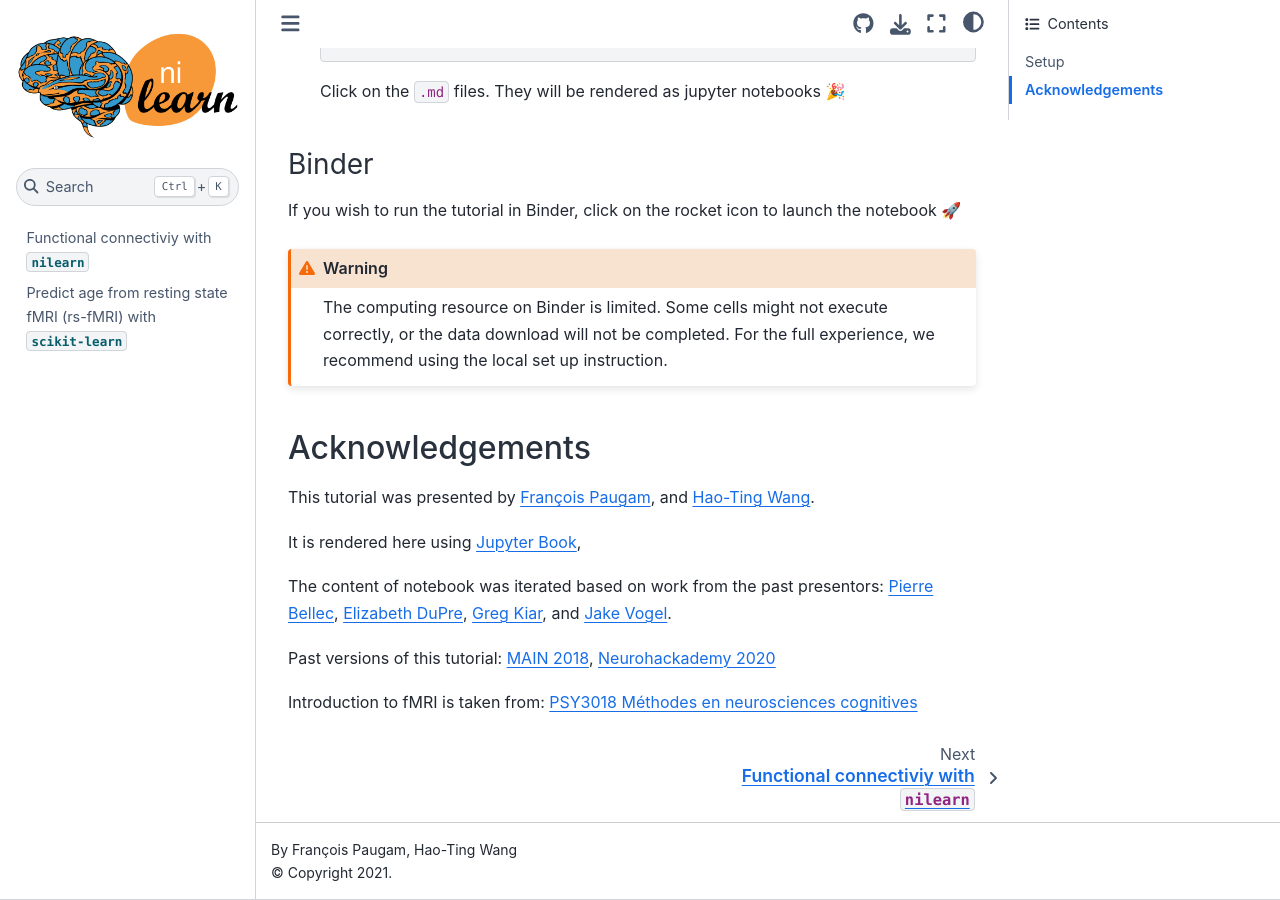
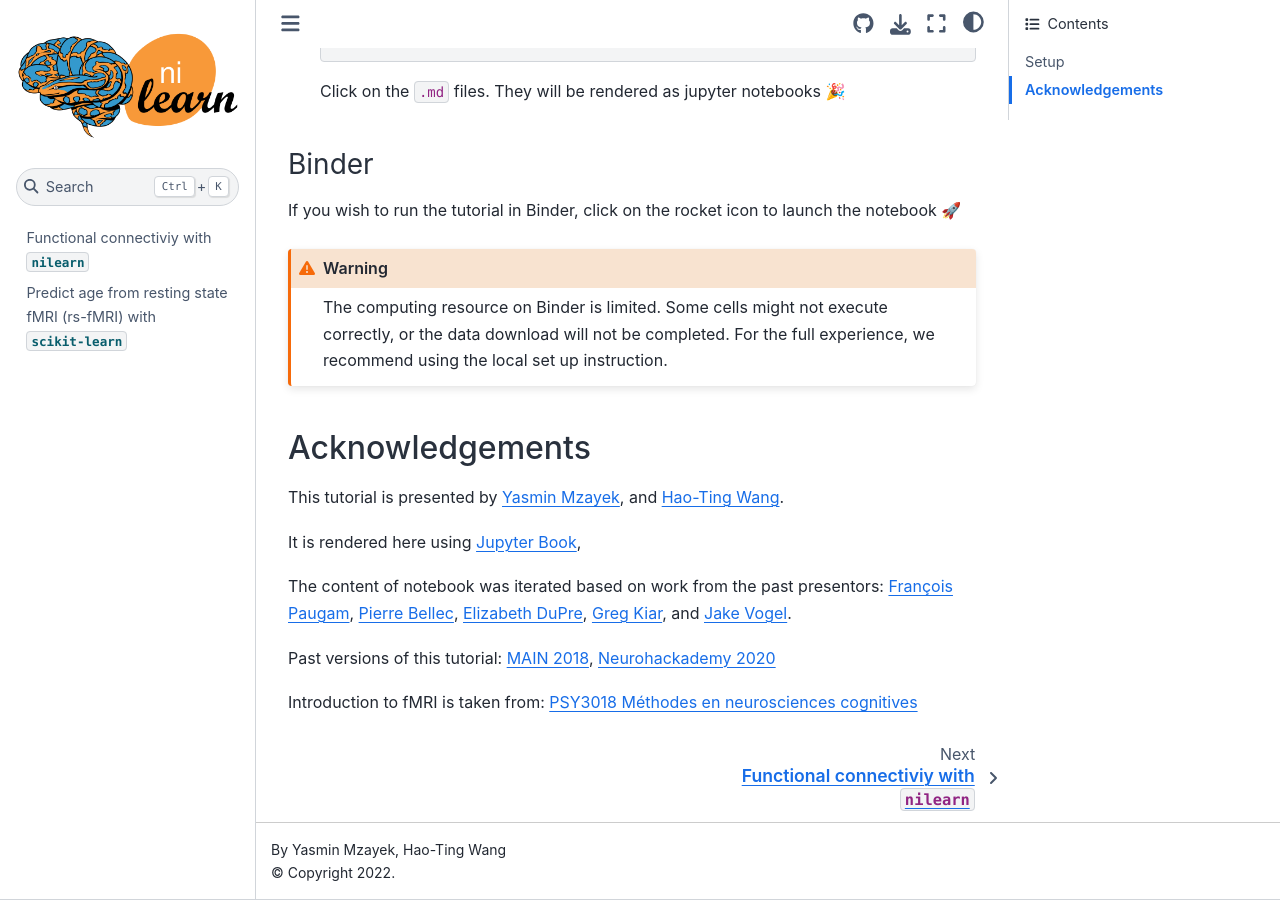
Before and after one commit to main-educational/intro_nilearn, a Jupyter Book: the page built from content/intro.md, in a window 1280 px wide and 900 px high, scrolled down 1350 px. Built offline with Jupyter Book 1.0.4 settings and Sphinx 7.4.7 and the Sphinx Book theme 1.1.4, drawn with Linux system fonts in a browser that asks for light colours; some of the changed text lies outside the part shown.

Commit message:
Update author for 2022

```diff
--- a/content/_config.yml
+++ b/content/_config.yml
@@ -1,9 +1,9 @@
 # Book settings
 # Learn more at https://jupyterbook.org/customize/config.html
 
-title: "MAIN2021: Nilearn"
-author:  François Paugam, Hao-Ting Wang
-copyright: "2021"
+title: "MAIN2022: Machine learning in functional MRI using Nilearn"
+author:  Yasmin Mzayek, Hao-Ting Wang
+copyright: "2022"
 logo: "../images/nilearn-logo.png"
 
 execute:
--- a/content/intro.md
+++ b/content/intro.md
@@ -4,8 +4,8 @@ These two tutorials will introduce you to the [nilearn](https://nilearn.github.i
 library to manipulate and process fMRI data, and to [scikit-learn](https://scikit-learn.org/stable/)
 to apply machine learning techniques on your data.
 
-It was developed for use at the [Montreal AI and Neuroscience (MAIN)](https://www.main2021.org/)
-conference in November 2021.
+It was developed for use at the [Montreal AI and Neuroscience (MAIN)
+educational workshop](https://main-educational.github.io) in [November 2021](https://www.main2021.org/) and [December 2022](https://www.main2022.org).
 
 ## Setup
 
@@ -74,14 +74,15 @@ For the full experience, we recommend using the local set up instruction.
 
 ## Acknowledgements
 
-This tutorial was presented by
-[François Paugam](https://github.com/FrancoisPgm),
+This tutorial is presented by
+[Yasmin Mzayek](https://github.com/ymzayek),
 and [Hao-Ting Wang](https://wanghaoting.com/).
 
 It is rendered here using [Jupyter Book](https://github.com/jupyter/jupyter-book),
 <!-- with compute infrastructure provided by the [Canadian Open Neuroscience Platform (CONP)](http://conp.ca). -->
 
 The content of notebook was iterated based on work from the past presentors:
+[François Paugam](https://github.com/FrancoisPgm),
 [Pierre Bellec](https://simexp.github.io/lab-website/),
 [Elizabeth DuPre](https://elizabeth-dupre.com),
 [Greg Kiar](http://gkiar.me),
```
